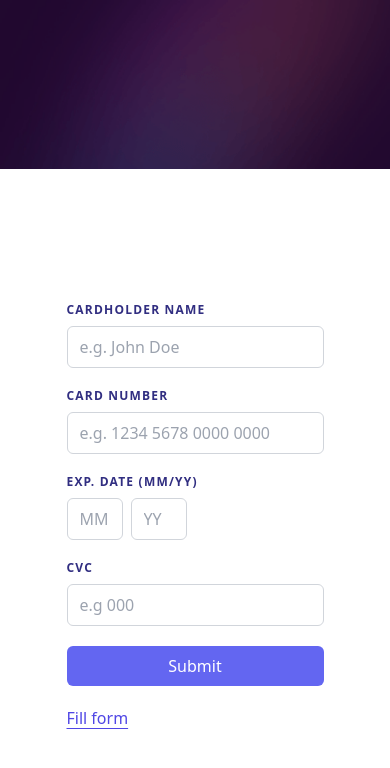
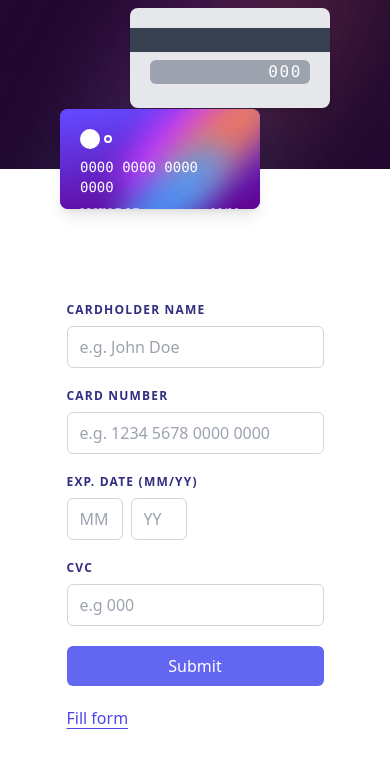
Before and after one commit to daempasha/card-form, a React (Vite) app: page / in a window 390 px wide. Shown: the top 768 px of the page. Built offline with nearby package versions, Linux system fonts and the light colour scheme.

Commit message:
App is now fully responsive

```diff
--- a/src/App.tsx
+++ b/src/App.tsx
@@ -65,7 +65,7 @@ function App() {
 
   return (
     <div className="flex flex-col lg:flex-row h-screen w-screen">
-      <CardContainer />
+      <CardContainer watch={watch} />
 
       {state === "form" ?
         <form onSubmit={handleSubmit(onSubmit)} className="flex flex-col w-full h-full items-center justify-center">
--- a/src/components/CardBack/index.tsx
+++ b/src/components/CardBack/index.tsx
@@ -2,11 +2,11 @@ import { CardBackProps } from "./types";
 
 const CardBack: React.FC<CardBackProps> = ({ watch, className, cvc, ...cardFrontProps }) => {
     return (
-        <div className={`shadow-md text-white flex-col bg-gray-200 rounded-lg w-[400px] h-[200px] ${className}`
+        <div className={` flex absolute bottom-4 lg:top-auto lg:bottom-1/3 xl:bottom-1/4 2xl:1/2  lg:-right-32 2xl:left-auto 2xl:-right-28 left-1/3 top-2 shadow-md text-white flex-col bg-gray-200 rounded-lg w-[200px] h-[100px] md:w-[400px] md:h-[200px] lg:w-[300px] lg:h-[150px] 2xl:w-[400px] 2xl:h-[200px]  ${className}`
         }>
-            <div className="block h-12 my-5 w-full bg-gray-700" />
+            <div className="block h-6 md:h-12 lg:h-8 2xl:h-12 mt-5 mb-2 lg:mt-5 lg:mb-5 w-full bg-gray-700" />
 
-            <div className="text-right tracking-widest font-mono bg-gray-400 mx-5 py-1 px-2 rounded-md">
+            <div className="text-right tracking-widest font-mono bg-gray-400 mx-5 py-0 md:py-1 px-2 rounded-md">
                 {watch("cvc") || "000"}
             </div>
 
--- a/src/components/CardContainer/index.tsx
+++ b/src/components/CardContainer/index.tsx
@@ -1,10 +1,16 @@
-const CardContainer = () => {
-    return <div className="w-full h-1/4 lg:w-1/4 lg:h-full bg-mainBgMobile md:bg-mainBgDesktop bg-no-repeat bg-cover">
-        {/* <img className="invisible lg:visible absolute left-0 top-0 h-full w-full" src={MainBgDesktop} />
-    <img className="visible lg:invisible absolute left-0 top-0 h-full w-full" src={MainBgMobile} /> */}
+import { FieldValues, UseFormWatch } from "react-hook-form";
+import CardBack from "../CardBack";
+import CardFront from "../CardFront";
 
-        {/* <CardFront watch={watch} className="hidden z-10 transition-all sm:flex absolute -right-24 bottom-1/2" />
-    <CardBack watch={watch} className="hidden sm:flex absolute -top-8 -right-32 md:top-1/2 my-5 " /> */}
+interface CardContainerProps {
+    watch: UseFormWatch<FieldValues>
+}
+
+const CardContainer: React.FC<CardContainerProps> = ({ watch }) => {
+    return <div className="relative w-full h-1/4 lg:w-1/4 lg:h-full bg-mainBgMobile md:bg-mainBgDesktop bg-no-repeat bg-cover">
+
+        <CardFront watch={watch} />
+        <CardBack watch={watch} />
     </div>
 }
 
--- a/src/components/CardFront/index.tsx
+++ b/src/components/CardFront/index.tsx
@@ -5,20 +5,20 @@ import { CardFrontProps } from "./types";
 
 const CardFront: React.FC<CardFrontProps> = ({ watch, className = "", ...cardFrontProps }) => {
     return (
-        <div className={` overflow-hidden shadow-lg text-white bg-indigo-500 rounded-lg w-[400px] h-[200px] ${className}`
+        <div className={` overflow-hidden flex z-10 lg:top-1/4 xl:top-1/3 2xl:top-1/4  transition-all absolute -bottom-10 lg:-right-28 xl:-right-16 lg:bottom-1/2 md:top-1/2 right-1/3 shadow-lg text-white bg-indigo-500 rounded-lg w-[200px] h-[100px] md:w-[400px] md:h-[200px] lg:w-[300px] lg:h-[150px]  2xl:w-[400px] 2xl:h-[200px]  ${className}`
         } {...cardFrontProps}>
             <img className="z-0 absolute top-0 left-0" src={BgCardFront} />
 
             <div className="w-full h-full z-10 relative flex flex-col p-5">
 
-                <div className="flex items-center gap-3">
-                    <div className="bg-white rounded-full w-10 h-10" />
-                    <div className="border-2 border-white rounded-full w-5 h-5" />
+                <div className="flex items-center gap-1 md:gap-3">
+                    <div className="bg-white rounded-full w-5 h-5 md:w-10 md:h-10" />
+                    <div className="border-2 border-white rounded-full w-2 h-2 md:w-5 md:h-5" />
                 </div>
-                <div className="flex text-xl md:text-3xl flex-grow items-center font-mono">{addSpace(padString(watch("number", ""), 16, "0"), 4)}</div>
+                <div className="flex text-sm md:text-3xl lg:text-2xl 2xl:text-3xl flex-grow items-center font-mono my-2">{addSpace(padString(watch("number", ""), 16, "0"), 4)}</div>
                 <div className="flex gap-5 justify-between">
-                    <div className="overflow-hidden whitespace-nowrap text-ellipsis font-serif">{(watch("name") || "John Doe").toLocaleUpperCase()}</div>
-                    <div className="font-serif">{`${watch("expiryMonth") || "00"}/${watch("expiryYear") || "00"}`}</div>
+                    <div className="overflow-hidden whitespace-nowrap text-xs md:text-base text-ellipsis font-serif">{(watch("name") || "John Doe").toLocaleUpperCase()}</div>
+                    <div className=" text-xs md:text-base font-serif">{`${watch("expiryMonth") || "00"}/${watch("expiryYear") || "00"}`}</div>
                 </div>
             </div>
         </div >
```
